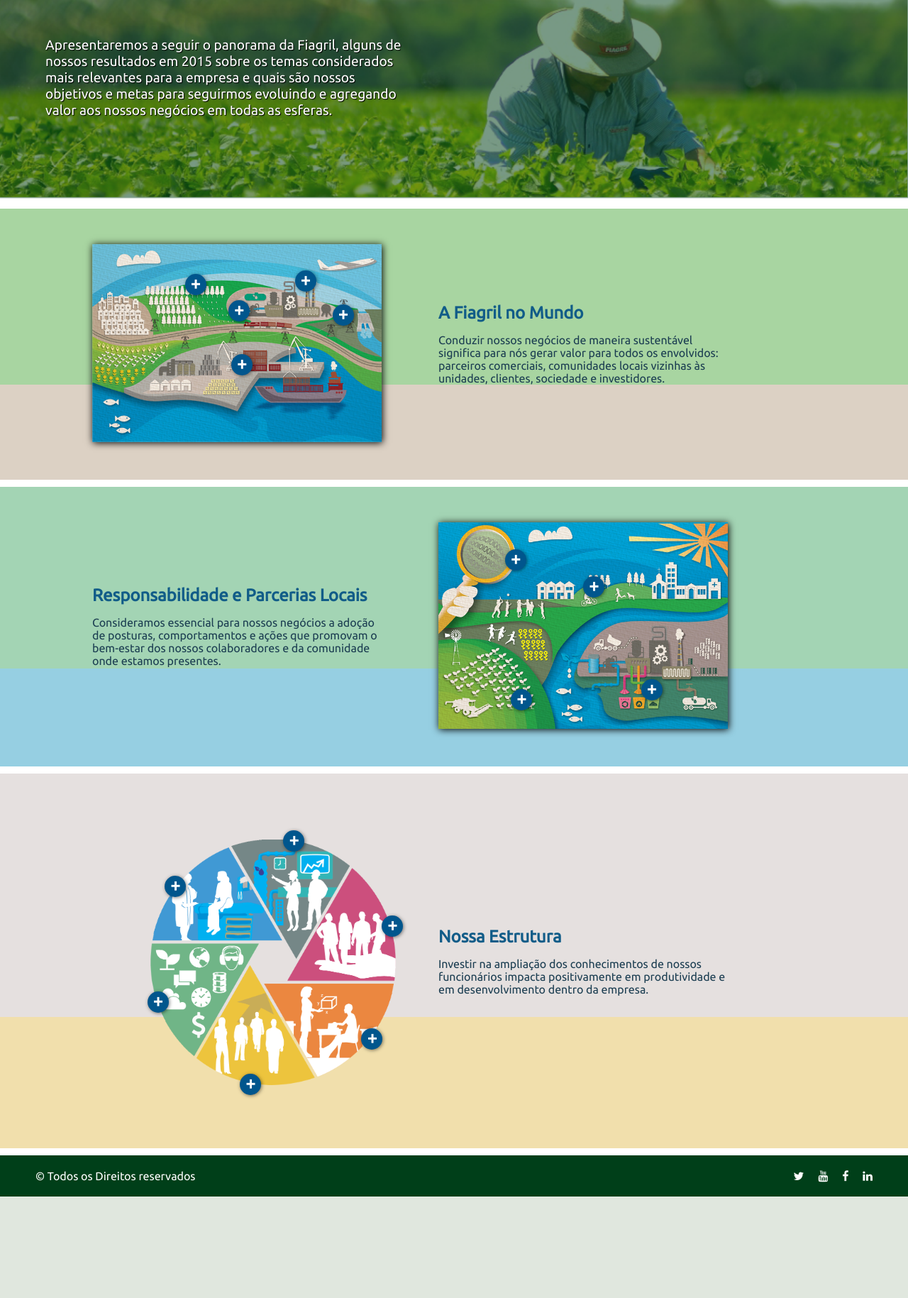
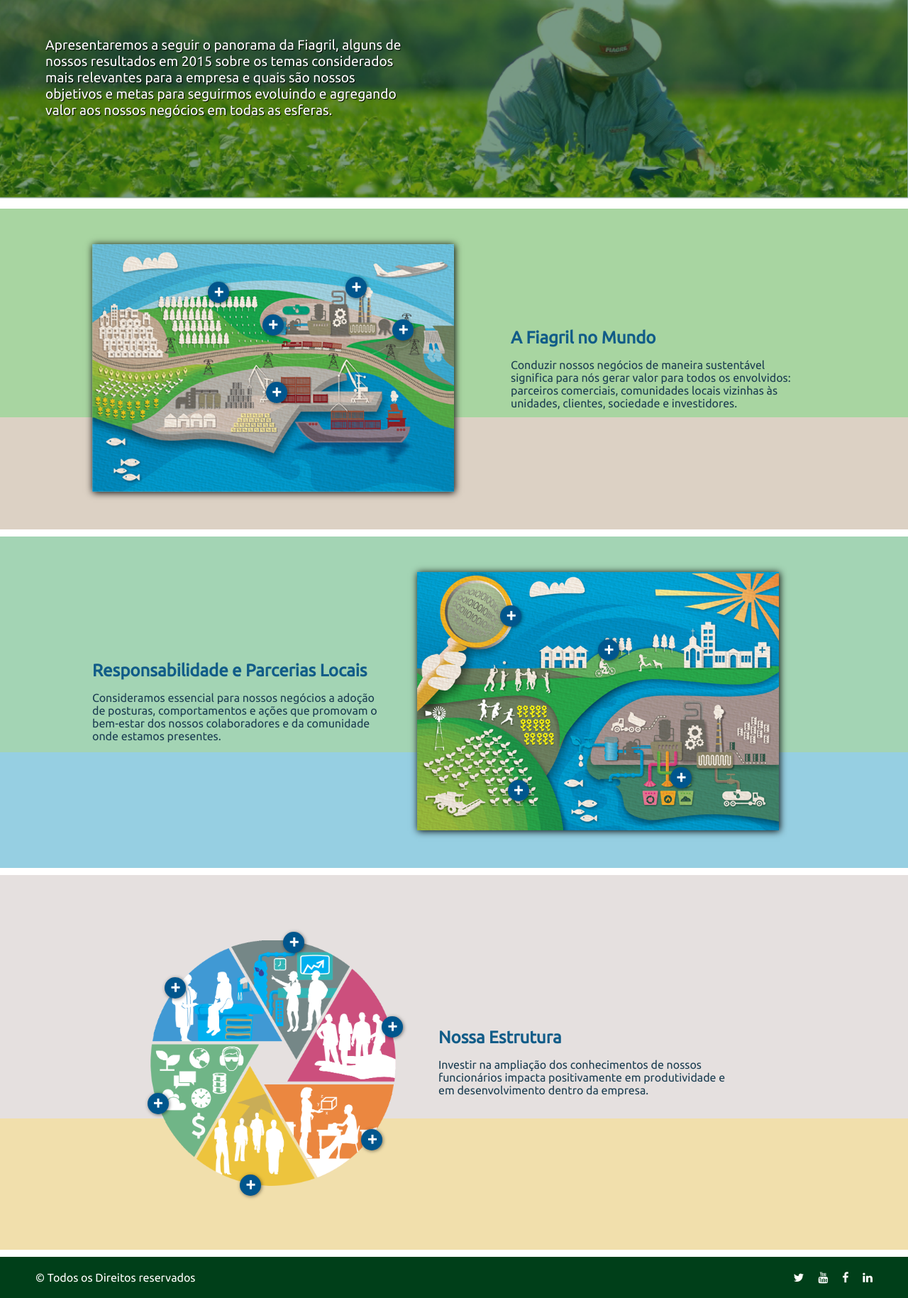
Before and after one commit to AdamoAvelino/gd, a PHP site: page / in a window 1280 px wide. Shown: the part 206-2035 px from the top of the page at 71% size. Before the commit the page ends 1892 px from the top, so only its background shows below. Run offline with PHP 8.4, Linux system fonts and the light colour scheme; some libraries are stand-ins or nearby versions.

Commit message:
Alteração do Tamanho das imagens que serão animadas

```diff
--- a/css/style.css
+++ b/css/style.css
@@ -85,7 +85,7 @@
 
 .maior{
 
-    width: 40%;
+    width: 50%;
 
 }
 .menor{
@@ -93,6 +93,15 @@
     width: 40%;
 
 }
+.bloco3 .maior{
+    width: 40%;
+}
+
+.bloco2 .menor{
+    margin-left: 0;
+    margin-right: 50px;
+}
+
 .bloco img{
     box-shadow: 1px 1px 10px #000;
     width: 100%;
--- a/index.html
+++ b/index.html
@@ -88,7 +88,7 @@
         </section>
 
         <section class=" bloco2  bloco clearfix">
-          <article class='left maior'>
+          <article class='left menor'>
             <header>
               <h2> Responsabilidade e Parcerias Locais</h2>
               <p>
@@ -96,7 +96,7 @@
               </p>
             </header>
           </article>
-          <article class='left menor'>
+          <article class='left maior'>
             <figure class="relative" id='container2'>
               <img src='imagens/bloco2.png' class='dobro '>
               <div class="tooltip_invisivel" id='div_conf' data-ativo='conf_small_left'><span>Conformidade</span></div>
@@ -122,19 +122,36 @@
               <img src='imagens/fatia5.png' class='animacao img_direita rotacao_direita' data-animacao='rotacao_direita_show'/>
               <img src='imagens/fatia6.png' class='animacao img_esquerda rotacao_esquerda' data-animacao='rotacao_esquerda_show'/>
 
-              <div class="tooltip_invisivel" id='div_desempenho' data-ativo='desempenho_big_left'><span>Desempenho</span></div>
-              <div class="tooltip_invisivel" id='div_etica' data-ativo='etica_big_left'><span>Ética</span></div>
-              <div class="tooltip_invisivel" id='div_educacao' data-ativo='educacao_big_left'><span>Educação</span></div>
-              <div class="tooltip_invisivel" id='div_emprego' data-ativo='emprego_big_left'><span>Emprego</span></div>
-              <div class="tooltip_invisivel" id='div_diversidade' data-ativo='diversidade_big_right'><span>Diversidade</span></div>
-              <div class="tooltip_invisivel" id='div_saude' data-ativo='saude_big_right'><span>Saúde</span></div>
 
-              <div class='more desempenho' id='desempenho'></div>
-              <div class='more etica' id='etica'></div>
-              <div class='more educacao' id='educacao'></div>
-              <div class='more emprego' id='emprego'></div>
-              <div class='more diversidade' id='diversidade'></div>
-              <div class='more saude' id='saude'></div>
+              <div>
+                <div class='more desempenho' id='desempenho'></div>
+                <div class="tooltip_invisivel" id='div_desempenho' data-ativo='desempenho_big_left'><span>Desempenho</span></div>
+              </div>
+
+              <div>
+                <div class='more etica' id='etica'></div>
+                <div class="tooltip_invisivel" id='div_etica' data-ativo='etica_big_left'><span>Ética</span></div>
+              </div>
+
+              <div>
+                <div class='more educacao' id='educacao'></div>
+                <div class="tooltip_invisivel" id='div_educacao' data-ativo='educacao_big_left'><span>Educação</span></div>
+              </div>
+
+              <div>
+                <div class='more emprego' id='emprego'></div>
+                <div class="tooltip_invisivel" id='div_emprego' data-ativo='emprego_big_left'><span>Emprego</span></div>
+              </div>
+
+              <div>
+                <div class='more diversidade' id='diversidade'></div>
+                <div class="tooltip_invisivel" id='div_diversidade' data-ativo='diversidade_big_right'><span>Diversidade</span></div>
+              </div>
+
+              <div>
+                <div class='more saude' id='saude'></div>
+                <div class="tooltip_invisivel" id='div_saude' data-ativo='saude_big_right'><span>Saúde</span></div>
+              </div>
 
             </figure>
           </article>
--- a/js/js.js
+++ b/js/js.js
@@ -24,7 +24,7 @@
    if($(this).children().children().prop('tagName') != 'HEADER'){
      article = $(this).children().next();
    }else{
-     article = $(this).children('.maior');
+     article = $(this).children('.menor');
       console.log(article.children());
    }
 
```
